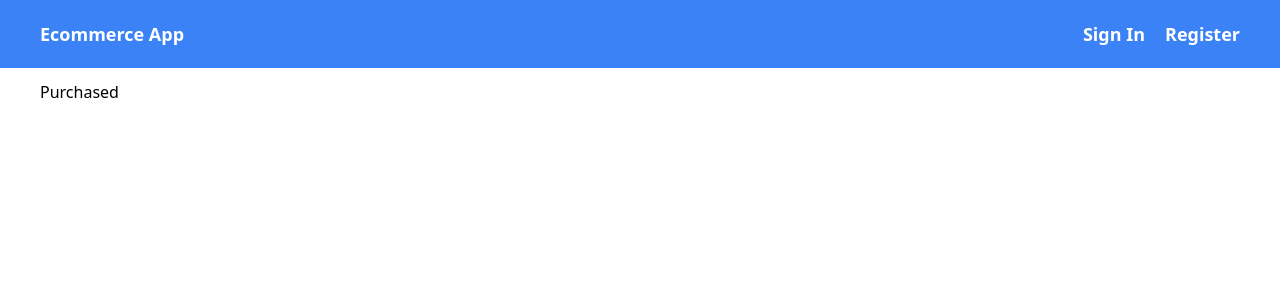
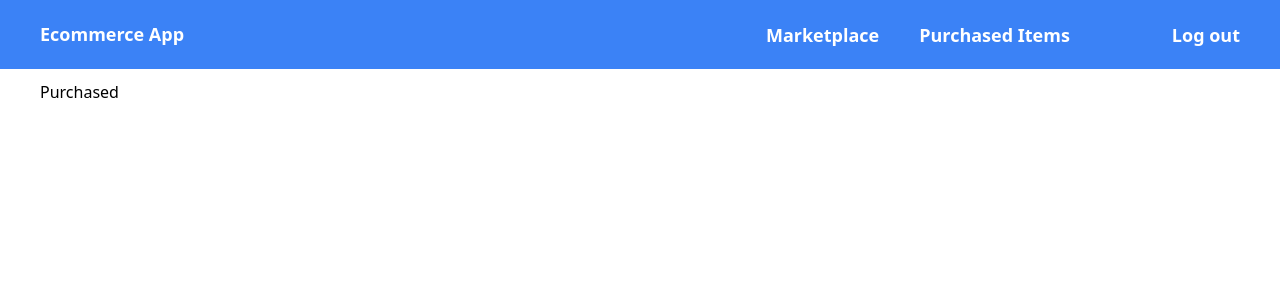
Before and after one commit to pipiag314/mern-ecommerce, a React (Vite) app in the folder client/: page /purchased in a window 1280 px wide. Shown: the top 300 px of the page. Built offline with nearby package versions, Linux system fonts and the light colour scheme; no server answers; some icons are missing.

Commit message:
modified navbar

```diff
--- a/client/src/components/Navbar.tsx
+++ b/client/src/components/Navbar.tsx
@@ -4,7 +4,7 @@ import { useState } from "react";
 
 const Navbar = () => {
 
-    const [isUserLoggedIn, setIsUserLoggedIn] = useState(false);
+    const [isUserLoggedIn, setIsUserLoggedIn] = useState(true);
 
   return (
     <nav className="flex justify-between">
@@ -27,6 +27,9 @@ const Navbar = () => {
                             <FaCartShopping size={22} />
                         </Link>
                     </li>
+                    <li>
+                        <button onClick={() => setIsUserLoggedIn(false)}>Log out</button>
+                    </li>
                 </ul>
             </div>
 
```
